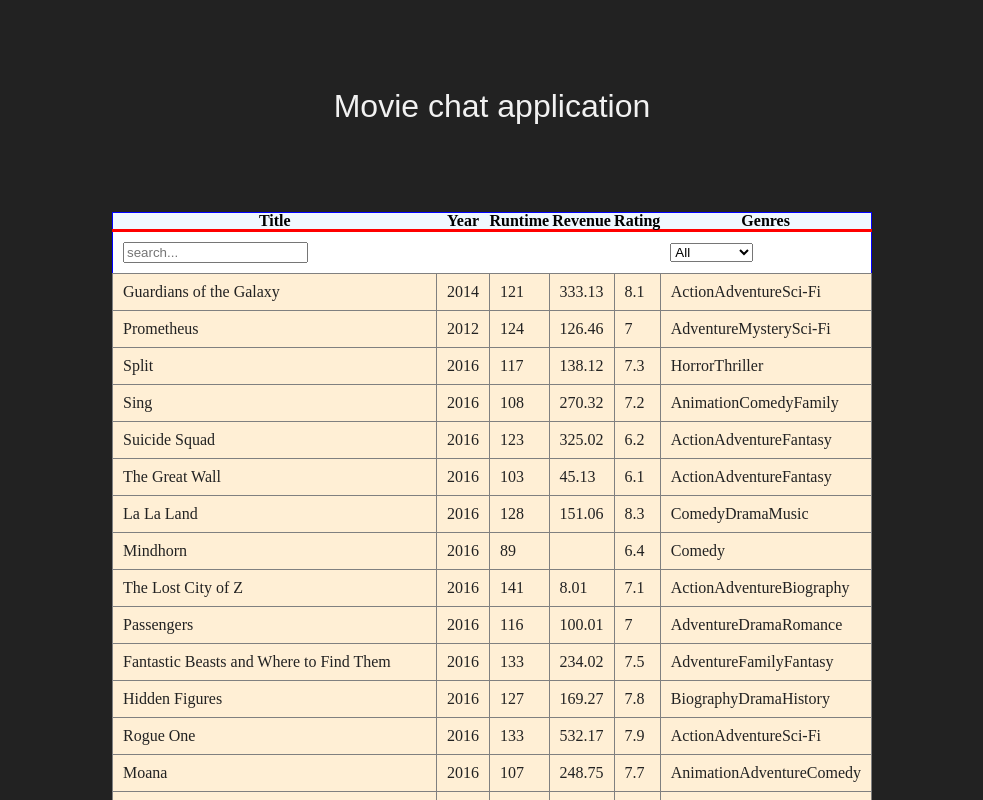
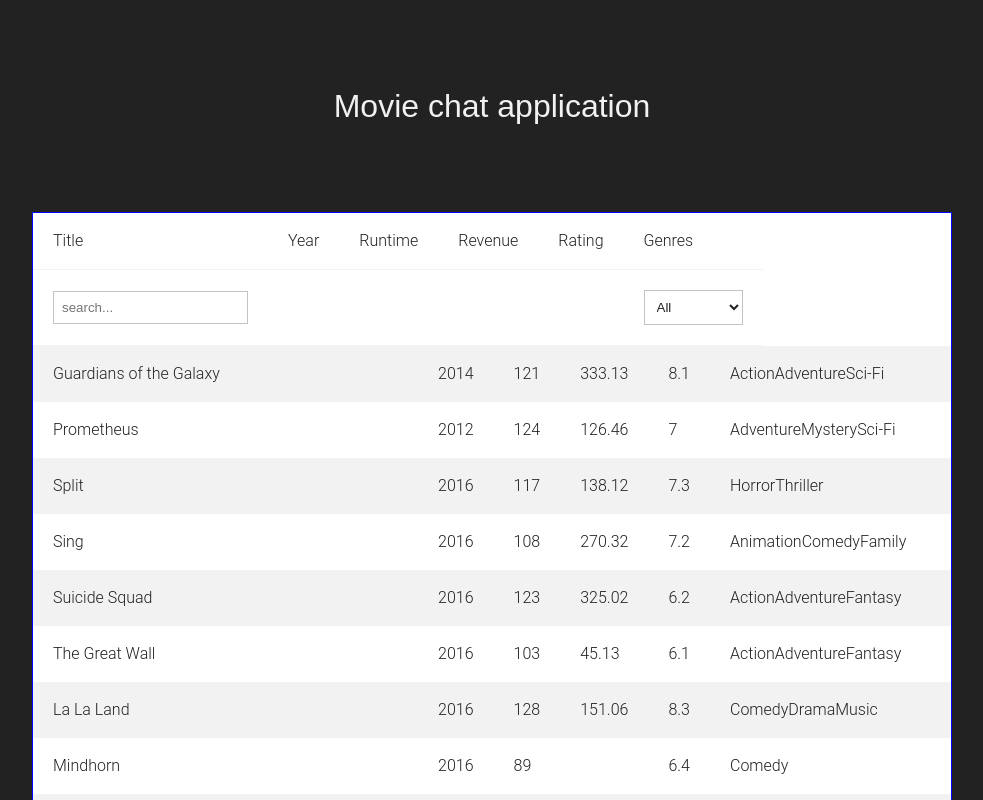
Before and after one commit to mariorodeghiero/react-movie-chat, a React (Create React App) app: page / in a window 1280 px wide. Shown: the top 800 px of the page, without its empty margins (148-1131 px from the left). Built offline with nearby package versions, Linux system fonts and the light colour scheme; what styled-media-query would draw is missing.

Commit message:
[table][m]: fix the ui in table component - #3

```diff
--- a/src/components/Table/index.js
+++ b/src/components/Table/index.js
@@ -1,6 +1,6 @@
 import React from "react";
 import { useTable } from "react-table";
-import { Auto } from "styled-icons/crypto";
+import * as S from "./styled";
 
 function Table({ movies }) {
   const data = React.useMemo(() => [...movies], [movies]);
@@ -53,7 +53,7 @@
     "History",
     "Crime",
     "War",
-  ]
+  ];
 
   const {
     getTableProps,
@@ -64,68 +64,55 @@
   } = useTable({ columns, data });
 
   return (
-    <div style={{maxWidth: "760px", margin: "0 auto"}}>
-    <table {...getTableProps()} style={{ border: "solid 1px blue" }}>
-      <thead>
+    <S.Wrapper>
+      <S.Table {...getTableProps()} style={{ border: "solid 1px blue" }}>
+        <S.Thead>
           {headerGroups.map((headerGroup) => (
-          <tr {...headerGroup.getHeaderGroupProps()}>
+            <S.Tr {...headerGroup.getHeaderGroupProps()}>
               {headerGroup.headers.map((column) => (
-              <th
-                {...column.getHeaderProps()}
-                style={{
-                  borderBottom: "solid 3px red",
-                  background: "aliceblue",
-                  color: "black",
-                  fontWeight: "bold",
-                }}
-              >
+                <S.Th {...column.getHeaderProps()}>
                   {column.render("Header")}
-              </th>
+                </S.Th>
               ))}
-          </tr>
+            </S.Tr>
           ))}
-      </thead>
+          <S.Tr>
+            <S.Td>
+              <S.Input type="text" placeholder="search..." />
+            </S.Td>
+            <S.Td></S.Td>
+            <S.Td></S.Td>
+            <S.Td></S.Td>
+            <S.Td></S.Td>
+            <S.Td>
+              <S.Select>
+                {genres.map((item, index) => (
+                  <option key={index}>{item}</option>
+                ))}
+              </S.Select>
+            </S.Td>
+          </S.Tr>
+        </S.Thead>
+      <S.Content>
         <tbody {...getTableBodyProps()}>
-        <tr>
-          <td style={{padding: "10px", background: "#fff"}}>
-            <input type="text" placeholder="search..."/>
-          </td>
-          <td style={{padding: "10px", background: "#fff"}}></td>
-          <td style={{padding: "10px", background: "#fff"}}></td>
-          <td style={{padding: "10px", background: "#fff"}}></td>
-          <td style={{padding: "10px", background: "#fff"}}></td>
-          <td style={{padding: "10px", background: "#fff"}}>
-           <select>
-              {genres.map((item, index) => <option key={index}>{item}</option>)}
-           </select>
-
-          </td>
-        </tr>
-        {rows.map((row) => {
+            {rows.map((row, index) => {
               prepareRow(row);
               return (
-            <tr {...row.getRowProps()}>
+                <S.TrContent {...row.getRowProps()} white={index % 2 === 0}>
                   {row.cells.map((cell) => {
                     return (
-                  <td
-                    {...cell.getCellProps()}
-                    style={{
-                      padding: "10px",
-                      border: "solid 1px gray",
-                      background: "papayawhip",
-                      color: "#222",
-                    }}
-                  >
+                      <S.TdContent {...cell.getCellProps()}>
                         {cell.render("Cell")}
-                  </td>
+                      </S.TdContent>
                     );
                   })}
-            </tr>
+                </S.TrContent>
               );
             })}
           </tbody>
-    </table>
-    </div>
+      </S.Content>
+            </S.Table>
+    </S.Wrapper>
   );
 }
 
--- a/src/components/Table/styled.js
+++ b/src/components/Table/styled.js
@@ -1,5 +1,63 @@
 import styled from 'styled-components';
 
 export const Wrapper = styled.div`
-    text-align: center
+    text-align: left;
+    max-width: 920px;
+    margin: 0 auto;
 `;
+
+export const Table = styled.table`
+    width: 100%;
+    display: grid;
+`;
+
+export const Content = styled.div`
+    overflow: overlay;
+    max-height: 500px;
+`;
+
+export const Thead = styled.thead`
+    text-align: left;
+    background-color: var(--white);
+`;
+
+export const Tr = styled.tr`
+    border-bottom: 1px solid var(--light-grey);
+`;
+
+export const Th = styled.th`
+    padding: 1.25rem;
+    color: var(--black-text);
+`;
+
+export const Td = styled.td`
+    padding: 1.25rem;
+    background-color: var(--white);
+    color: var(--black-text);
+`;
+
+export const TrContent = styled.tr`
+   background-color:  ${props => (props.white ? "var(--light-grey)" : "var(--white)")};
+   color: var(--black-text);
+   padding: 1.25rem;
+`;
+
+export const TdContent = styled.td`
+   color: var(--black-text);
+   padding: 1.25rem;
+`;
+
+export const Input = styled.input`
+   color: var(--black-text);
+   padding: 0.5rem;
+   border: 1px solid var(--grey);
+   outline: 0;
+`;
+
+export const Select = styled.select`
+   color: var(--black-text);
+   padding: 0.5rem;
+   background-color: var(--white);
+   border: 1px solid var(--grey);
+   outline: 0;
+`;
--- a/src/utils/styled.js
+++ b/src/utils/styled.js
@@ -14,6 +14,7 @@
     --light-grey: #F2F2F2;
     --white-text: #ffffff;
     --black-text: #222;
+    --grey: #c3c3c3;
   }
   body, html {
     padding: 0;
@@ -26,7 +27,7 @@
   h1, h2, h3, h4, h5, h6 {
     font-family: NunitoSans, sans-serif;
   }
-  p, label, span, li {
+  p, label, span, li, th, tr, thead, td {
     font-family: Roboto, sans-serif;
     font-weight: 300;
   }
```
Lines whose indentation alone changed are shown as unchanged.
